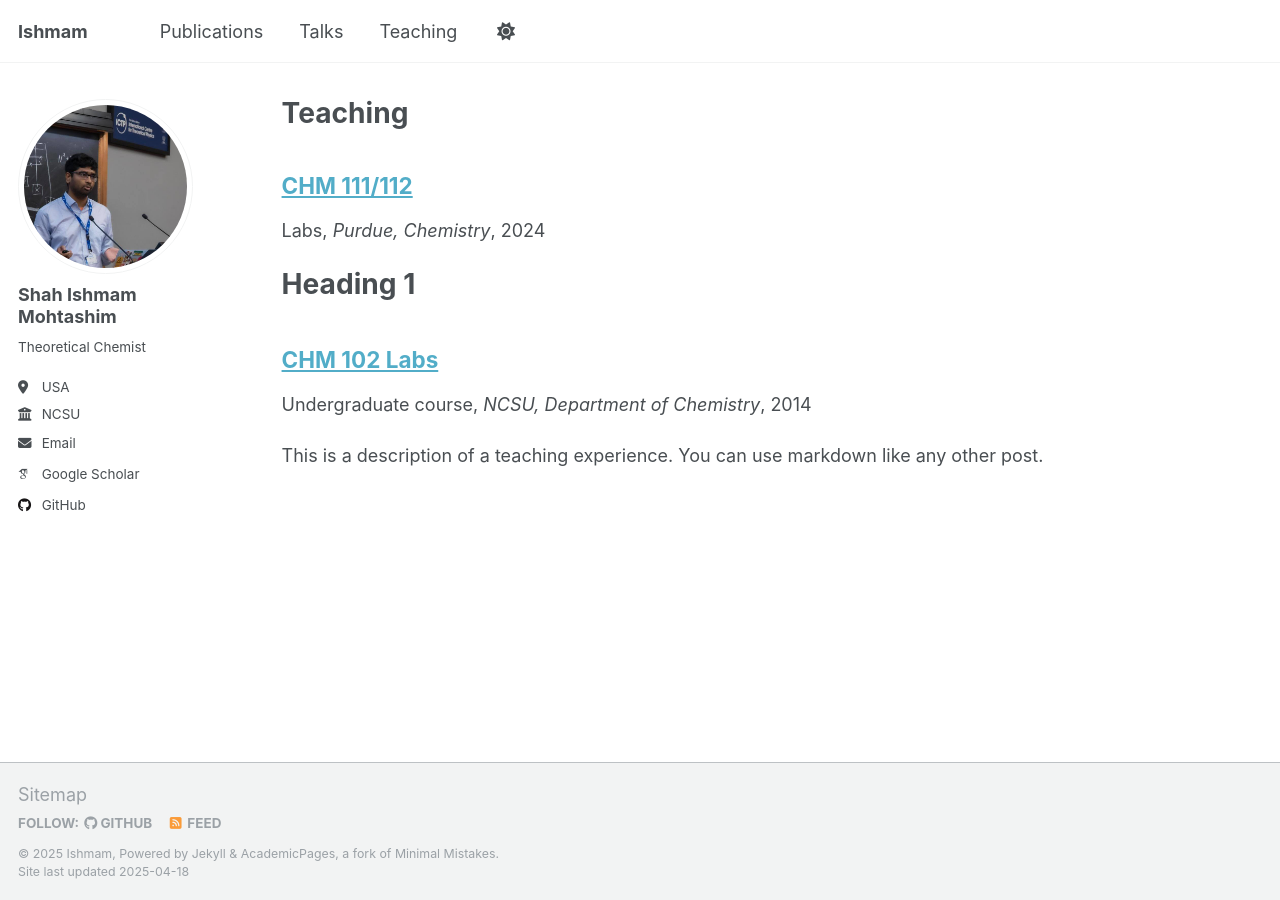
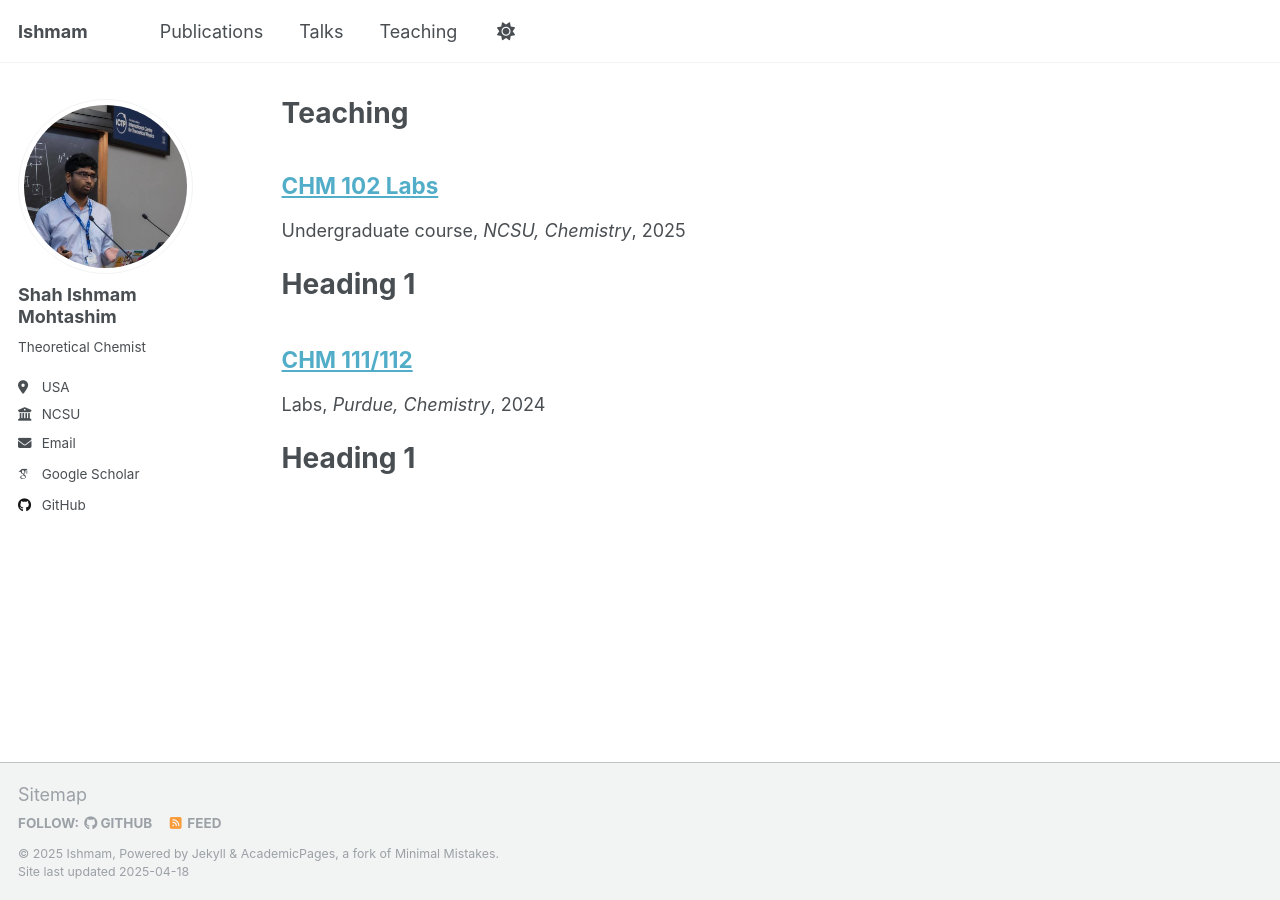
Before and after one commit to IshmamShah/ishmamshah.github.io, a Jekyll site: the page built from _pages/teaching.html, in a window 1280 px wide. Built offline with Jekyll 4.4.1, drawn with Linux system fonts in a browser that asks for light colours; some web fonts are replaced.

Commit message:
Update 2025-spring-NCSU-teaching.md

```diff
--- a/_teaching/2025-spring-NCSU-teaching.md
+++ b/_teaching/2025-spring-NCSU-teaching.md
@@ -2,13 +2,12 @@
 title: "CHM 102 Labs"
 collection: teaching
 type: "Undergraduate course"
-permalink: "[/teaching/2014-spring-teaching-1](https://www.webassign.net/labsgraceperiod/ncsugenchem102labv1/syllabus/manual.html)"
-venue: "NCSU, Department of Chemistry"
-date: 2014-01-01
-location: "City, Country"
+permalink:
+venue: "NCSU, Chemistry"
+date: 2025-01-01
+location: "NC, USA"
 ---
 
-This is a description of a teaching experience. You can use markdown like any other post.
 
 Heading 1
 ======
```
